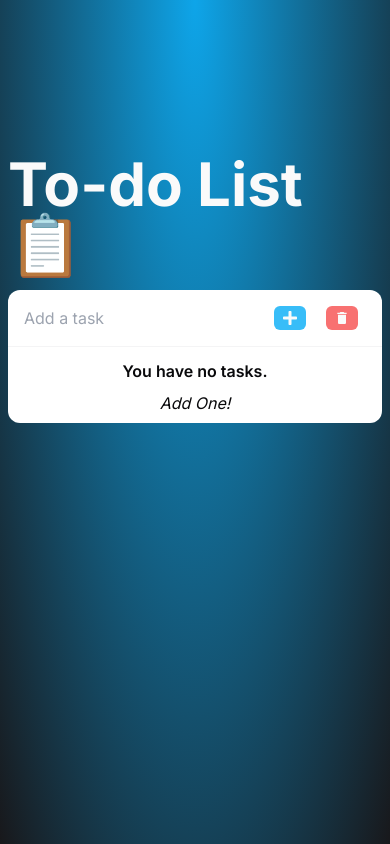
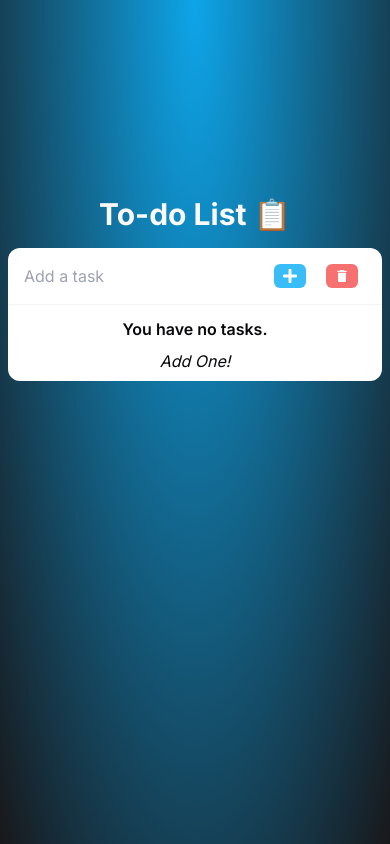
Before and after one commit to Mihir2423/todo, a Next.js app: page / in a window 390 px wide. Built offline with nearby package versions, Linux system fonts and the light colour scheme.

Commit message:
style: text responsive

```diff
--- a/app/page.tsx
+++ b/app/page.tsx
@@ -63,7 +63,7 @@ export default function Home() {
 
   return (
     <main className="flex min-h-screen flex-col gap-4 items-center justify-center bg-[radial-gradient(ellipse_at_top,_var(--tw-gradient-stops))] from-sky-500 to-zinc-900 max-md:px-2">
-      <h1 className="text-neutral-50 text-6xl font-bold">To-do List 📋</h1>
+      <h1 className="text-neutral-50 text-3xl md:text-6xl font-bold">To-do List 📋</h1>
       <div className="h-[400px] w-full max-w-lg">
         <div className="bg-white rounded-xl">
           <div className="flex gap-3 w-full border-b-zinc-100 border-b-[1px] p-4">
```
